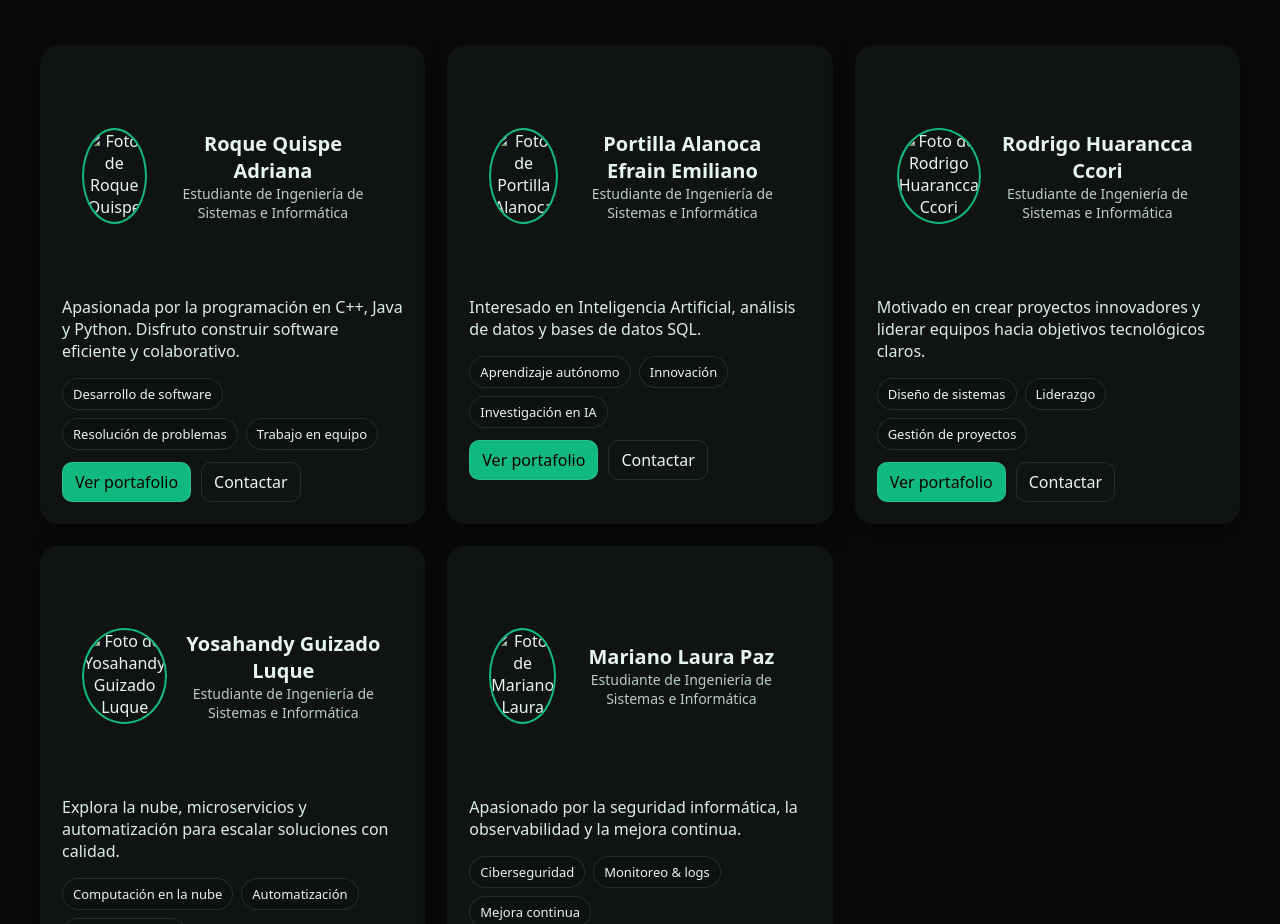
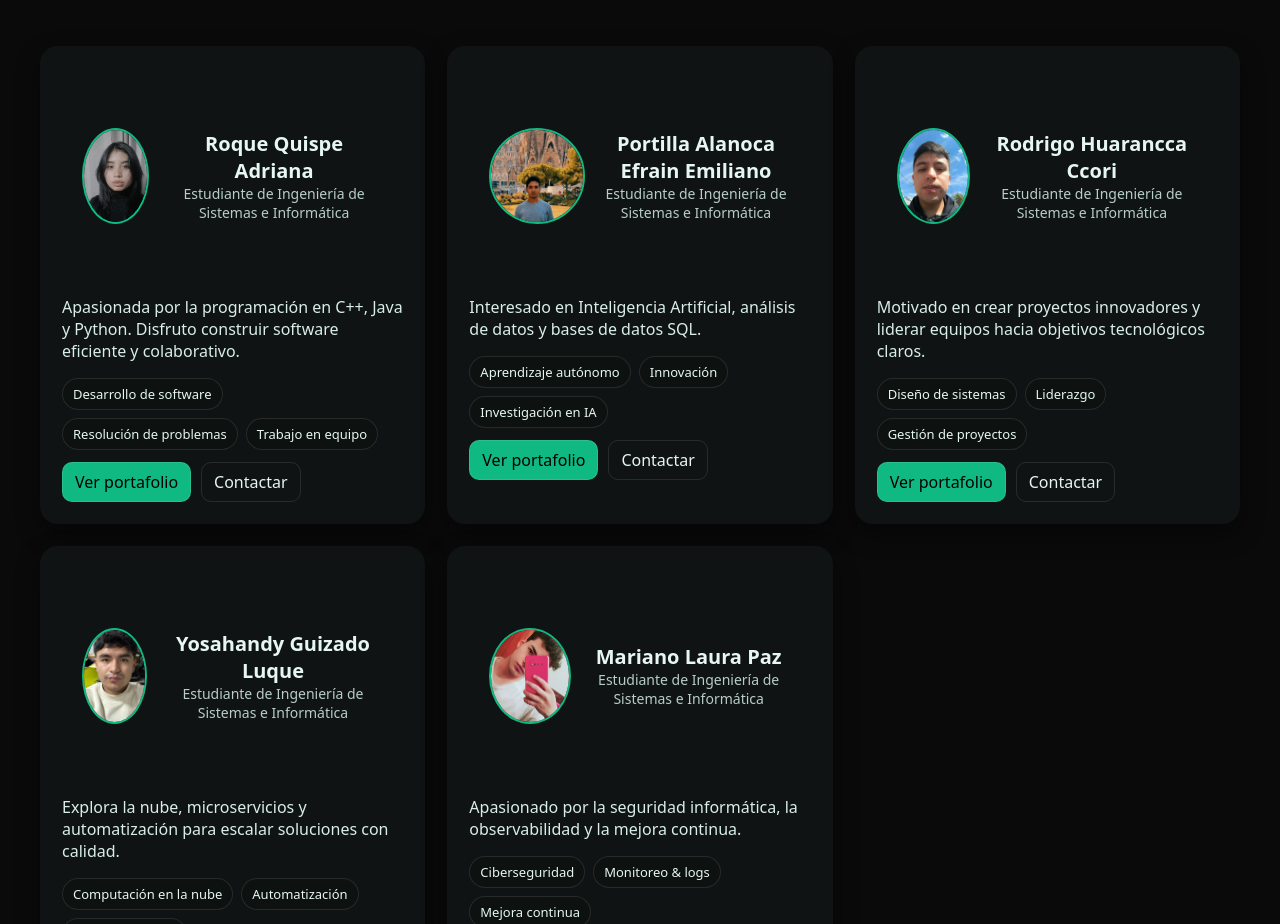
Before and after one commit to Rodri7930/Trabajo-sem2, a plain HTML site: page index.html in a window 1280 px wide. Shown: the part 420-1344 px from the top of the page. Drawn offline with Linux system fonts and the light colour scheme.

Commit message:
Update index.html

```diff
--- a/index.html
+++ b/index.html
@@ -59,7 +59,7 @@
     <!-- Estudiante 1 -->
     <article class="card">
       <header>
-        <img class="avatar" src="1.jpg" alt="Foto de Roque Quispe Adriana" />
+        <img class="avatar" src="roque-quispe-adriana.jpg" alt="Foto de Roque Quispe Adriana" />
         <div>
           <h3 class="name">Roque Quispe Adriana</h3>
           <p class="role">Estudiante de Ingeniería de Sistemas e Informática</p>
@@ -78,7 +78,7 @@
     </article><!-- Estudiante 2 -->
 <article class="card">
   <header>
-    <img class="avatar" src="2.jpg" alt="Foto de Portilla Alanoca Efrain Emiliano" />
+    <img class="avatar" src="portilla-alanoca-efrain-emiliano.jpg" alt="Foto de Portilla Alanoca Efrain Emiliano" />
     <div>
       <h3 class="name">Portilla Alanoca Efrain Emiliano</h3>
       <p class="role">Estudiante de Ingeniería de Sistemas e Informática</p>
@@ -99,7 +99,7 @@
 <!-- Estudiante 3 -->
 <article class="card">
   <header>
-    <img class="avatar" src="3.jpg" alt="Foto de Rodrigo Huarancca Ccori" />
+    <img class="avatar" src="rodrigo-huarancca-ccori.jpg" alt="Foto de Rodrigo Huarancca Ccori" />
     <div>
       <h3 class="name">Rodrigo Huarancca Ccori</h3>
       <p class="role">Estudiante de Ingeniería de Sistemas e Informática</p>
@@ -120,7 +120,7 @@
 <!-- Estudiante 4 -->
 <article class="card">
   <header>
-    <img class="avatar" src="4.jpg" alt="Foto de Yosahandy Guizado Luque" />
+    <img class="avatar" src="yosahandy-guizado-luque.jpg" alt="Foto de Yosahandy Guizado Luque" />
     <div>
       <h3 class="name">Yosahandy Guizado Luque</h3>
       <p class="role">Estudiante de Ingeniería de Sistemas e Informática</p>
@@ -141,7 +141,7 @@
 <!-- Estudiante 5 -->
 <article class="card">
   <header>
-    <img class="avatar" src="5.jpg" alt="Foto de Mariano Laura Paz" />
+    <img class="avatar" src="mariano-laura-paz.jpg" alt="Foto de Mariano Laura Paz" />
     <div>
       <h3 class="name">Mariano Laura Paz</h3>
       <p class="role">Estudiante de Ingeniería de Sistemas e Informática</p>
```
